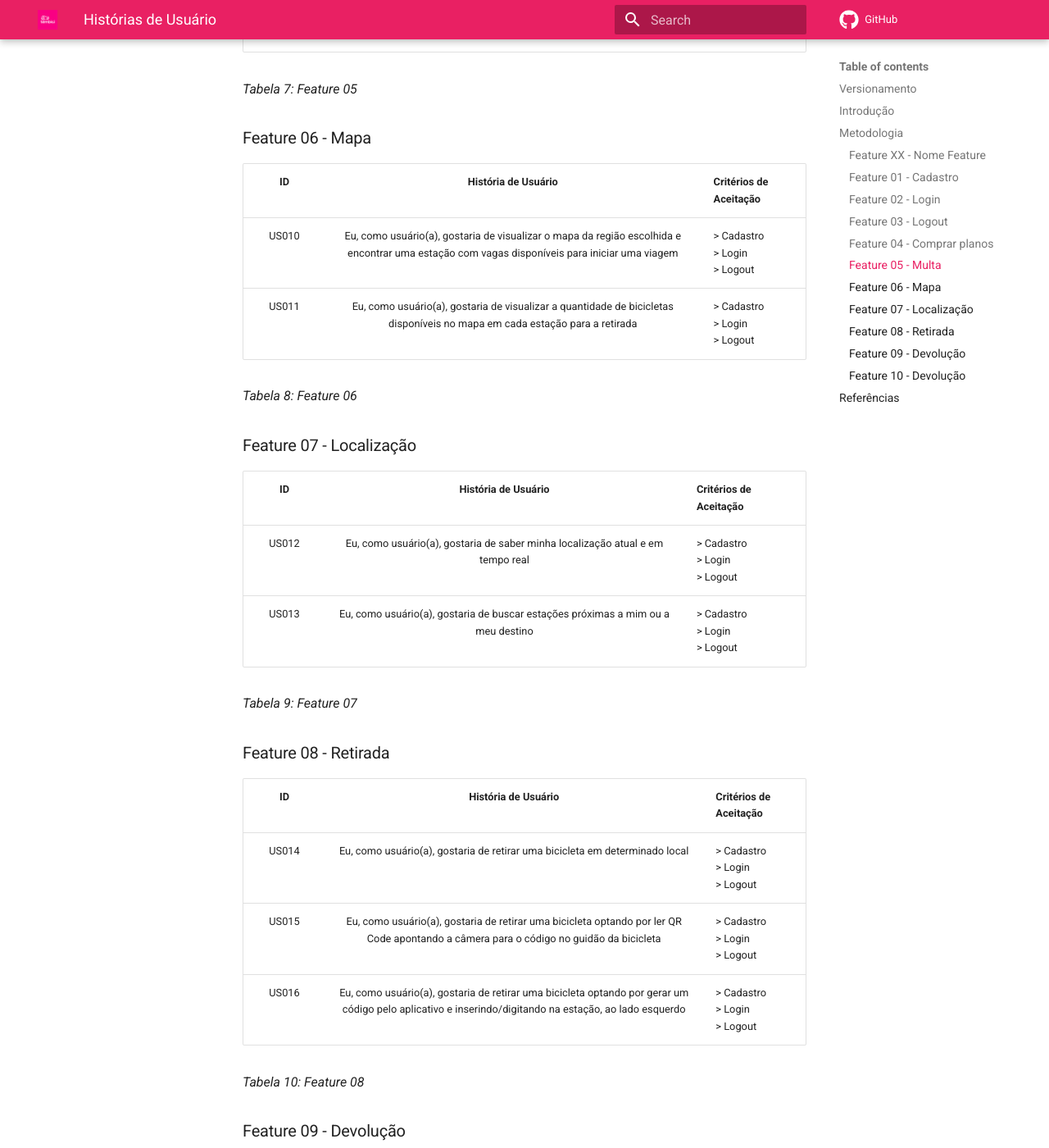
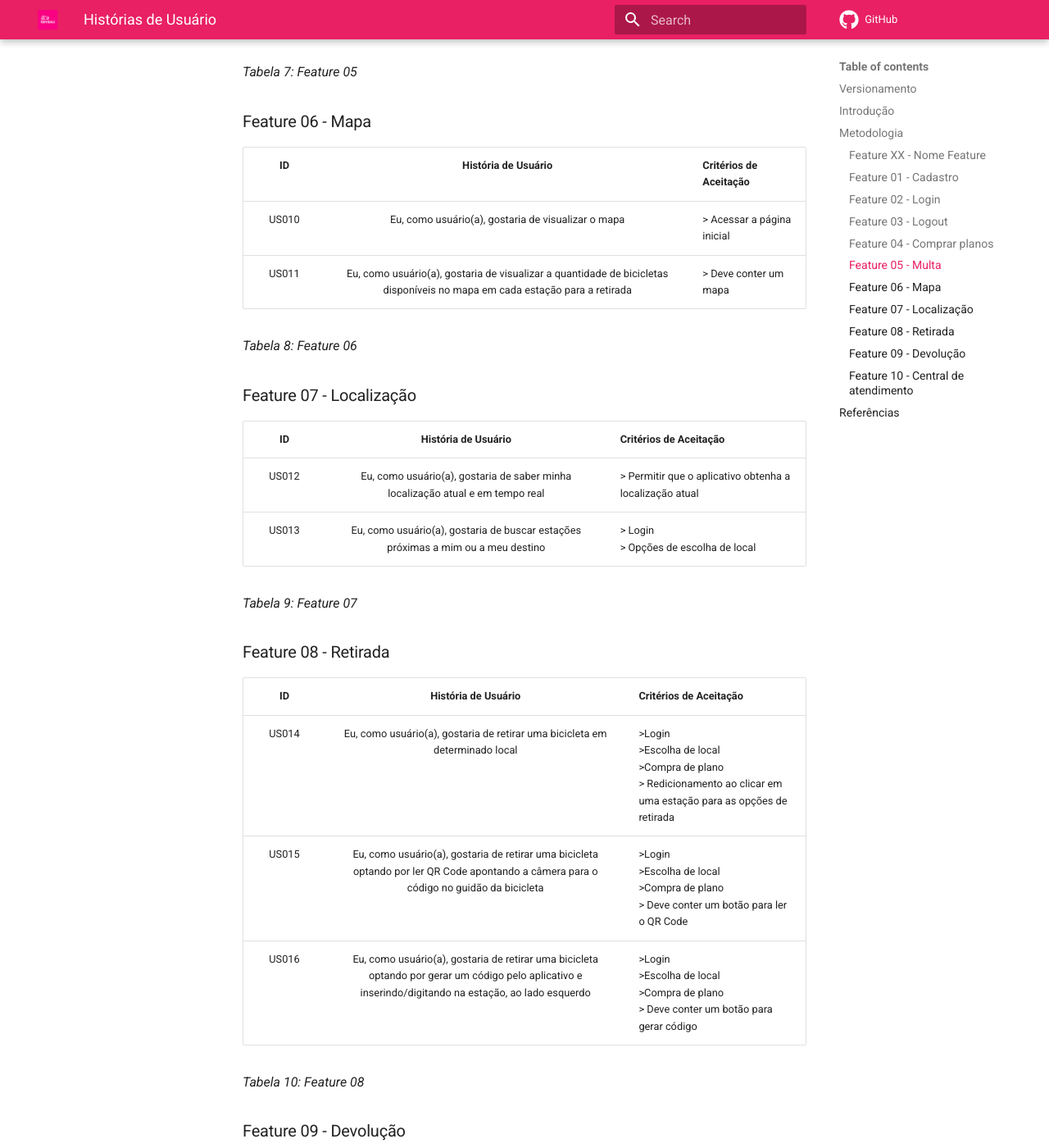
Before and after one commit to Requisitos-de-Software/2021.2-Tembici, an MkDocs documentation site: the page built from docs/modelagem/backlog/historias_de_usuario.md, in a window 1280 px wide and 1400 px high, scrolled down 2881 px. Shown: the whole window at 82% size. Built offline with MkDocs 1.6.1 and Material for MkDocs 9.7.7, drawn with Linux system fonts in a browser that asks for light colours; comment, search, counter and statistics services are not loaded; some of the changed text lies outside the part shown.

Commit message:
Adição de Critérios de Aceitação

```diff
--- a/docs/modelagem/backlog/historias_de_usuario.md
+++ b/docs/modelagem/backlog/historias_de_usuario.md
@@ -59,56 +59,56 @@
 |:----------:|:----:|:----------------------|
 | US06 | Eu, como usuário(a), gostaria de conhecer todos os planos oferecidos para escolher e adquirir algum e ter acesso as bicicletas   | > Deve existir um botão que direcione para a compra do plano |
 | US07 | Eu, como usuário(a), gostaria de comprar um plano utilizando cupom promocional para ter desconto | > Deve existir um botão para validar o cupom |
-| US08 | Eu, como usuário(a), gostaria de inserir os dados do cartão de crédito para conseguir comprar | > As bandeiras dos cartões disponíveis devem ser disponibilizadas <br/> > Deve conter um botão para cadastrar cartão <br/> |
+| US08 | Eu, como usuário(a), gostaria de inserir os dados do cartão de crédito para conseguir comprar | > As bandeiras dos cartões disponíveis devem ser mostradas <br/> > Deve conter um botão para cadastrar cartão <br/> |
 
 *Tabela 6: Feature 04*
 
 ### Feature 05 - Multa
 |**ID**|**História de Usuário**|**Critérios de Aceitação**|
 |:----------:|:----:|:----------------------|
-| US09 | Eu, como usuário(a), gostaria de pagar os custos adicionais pelo tempo de uso extrapolado e pelas viagens extras feitas | > Cadastro <br/> > Login <br/> > Logout |
+| US09 | Eu, como usuário(a), gostaria de pagar os custos adicionais pelo tempo de uso extrapolado e pelas viagens extras feitas | > O sistema deve enviar a cobrança de acordo com o plano escolhido pelo usuário |
 
 *Tabela 7: Feature 05*
 
 ### Feature 06 - Mapa
 |**ID**|**História de Usuário**|**Critérios de Aceitação**|
 |:----------:|:----:|:----------------------|
-| US010 | Eu, como usuário(a), gostaria de visualizar o mapa da região escolhida e encontrar uma estação com vagas disponíveis para iniciar uma viagem | > Cadastro <br/> > Login <br/> > Logout |
-| US011 | Eu, como usuário(a), gostaria de visualizar a quantidade de bicicletas disponíveis no mapa em cada estação para a retirada | > Cadastro <br/> > Login <br/> > Logout |
+| US010 | Eu, como usuário(a), gostaria de visualizar o mapa | >  Acessar a página inicial|
+| US011 | Eu, como usuário(a), gostaria de visualizar a quantidade de bicicletas disponíveis no mapa em cada estação para a retirada | > Deve conter um mapa |
 
 *Tabela 8: Feature 06*
 
 ### Feature 07 - Localização
 |**ID**|**História de Usuário**|**Critérios de Aceitação**|
 |:----------:|:----:|:----------------------|
-| US012 | Eu, como usuário(a), gostaria de saber minha localização atual e em tempo real  | > Cadastro <br/> > Login <br/> > Logout |
-| US013 | Eu, como usuário(a), gostaria de buscar estações próximas a mim ou a meu destino | > Cadastro <br/> > Login <br/> > Logout |
+| US012 | Eu, como usuário(a), gostaria de saber minha localização atual e em tempo real  | > Permitir que o aplicativo obtenha a localização atual |
+| US013 | Eu, como usuário(a), gostaria de buscar estações próximas a mim ou a meu destino | > Login <br/> > Opções de escolha de local |
 
 *Tabela 9: Feature 07*
 
 ### Feature 08 - Retirada
 |**ID**|**História de Usuário**|**Critérios de Aceitação**|
 |:----------:|:----:|:----------------------|
-| US014 | Eu, como usuário(a), gostaria de retirar uma bicicleta em determinado local  | > Cadastro <br/> > Login <br/> > Logout |
-| US015 | Eu, como usuário(a), gostaria de retirar uma bicicleta optando por ler QR Code apontando a câmera para o código no guidão da bicicleta | > Cadastro <br/> > Login <br/> > Logout |
-| US016 | Eu, como usuário(a), gostaria de retirar uma bicicleta optando por gerar um código pelo aplicativo e inserindo/digitando na estação, ao lado esquerdo | > Cadastro <br/> > Login <br/> > Logout |
+| US014 | Eu, como usuário(a), gostaria de retirar uma bicicleta em determinado local  | >Login <br/> >Escolha de local <br/> >Compra de plano <br/> > Redicionamento ao clicar em uma estação para as opções de retirada <br/> |
+| US015 | Eu, como usuário(a), gostaria de retirar uma bicicleta optando por ler QR Code apontando a câmera para o código no guidão da bicicleta | >Login <br/> >Escolha de local <br/> >Compra de plano <br/> > Deve conter um botão para ler o QR Code |
+| US016 | Eu, como usuário(a), gostaria de retirar uma bicicleta optando por gerar um código pelo aplicativo e inserindo/digitando na estação, ao lado esquerdo | >Login <br/> >Escolha de local <br/> >Compra de plano <br/> > Deve conter um botão para gerar código |
 
 *Tabela 10: Feature 08*
 
 ### Feature 09 - Devolução
 |**ID**|**História de Usuário**|**Critérios de Aceitação**|
 |:----------:|:----:|:----------------------|
-| US017 | Eu, como usuário(a), gostaria de devolver uma bicicleta em alguma estação com lotação disponível | > Cadastro <br/> > Login <br/> > Logout |
+| US017 | Eu, como usuário(a), gostaria de devolver uma bicicleta em alguma estação com lotação disponível | >Deve conter uma estação com lotação disponível |
 
 *Tabela 11: Feature 09*
 
-### Feature 10 - Devolução
+### Feature 10 - Central de atendimento
 |**ID**|**História de Usuário**|**Critérios de Aceitação**|
 |:----------:|:----:|:----------------------|
-| US018 | Eu, como usuário(a), gostaria de saber as regras de utilização | > Cadastro <br/> > Login <br/> > Logout |
-| US019 | Eu, como usuário(a), gostaria de saber como utilizar o serviço | > Cadastro <br/> > Login <br/> > Logout |
-| US020 | Eu, como usuário(a), gostaria de tirar diversas dúvidas para que o entendimento permita uma boa utilização do aplicativo | > Cadastro <br/> > Login <br/> > Logout |
-| US021 | Eu, como usuário(a), gostaria de retirar dúvidas com algum atendente por meio do chat | > Cadastro <br/> > Login <br/> > Logout |
+| US018 | Eu, como usuário(a), gostaria de saber as regras de utilização | > Deve conter um menu <br/> >Escolha de local <br/>  >Deve conter uma central de ajuda <br/> |
+| US019 | Eu, como usuário(a), gostaria de saber como utilizar o serviço | > Deve conter um menu <br/> >Escolha de local <br/>  >Deve conter uma central de ajuda <br/> |
+| US020 | Eu, como usuário(a), gostaria de tirar diversas dúvidas para que o entendimento permita uma boa utilização do aplicativo | > Deve conter um menu <br/> >Escolha de local <br/>  >Deve conter uma central de ajuda <br/> |
+| US021 | Eu, como usuário(a), gostaria de retirar dúvidas com algum atendente por meio do chat | > Deve conter um menu <br/> >Escolha de local <br/>  >Deve conter um botão para acessar o chat com o atendente virtual <br/> |
 
 *Tabela 12: Feature 010*
 
```
